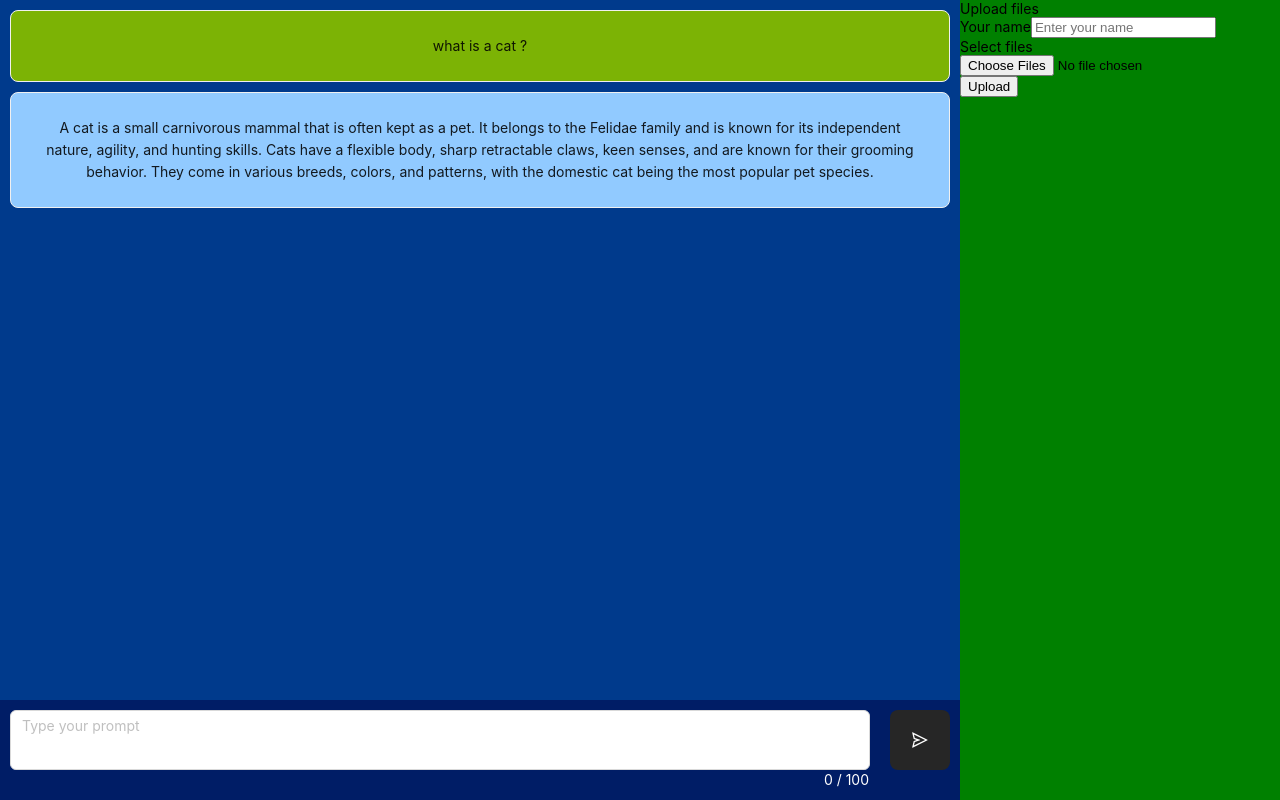
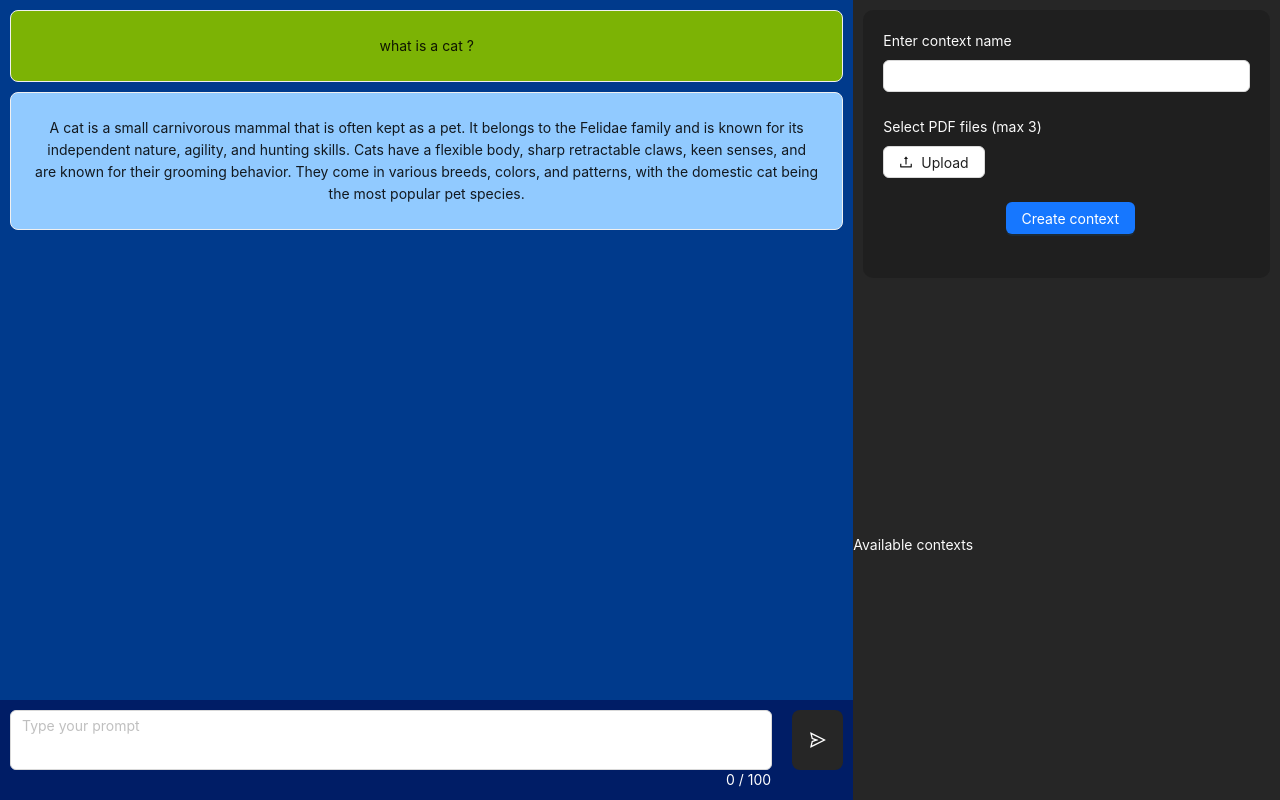
Before and after one commit to soumyaprakashdatta/ai_chat_app, a React (Vite) app: page / in a window 1280 px wide. Built offline with nearby package versions, Linux system fonts and the light colour scheme.

Commit message:
file upload section built

```diff
--- a/src/App.jsx
+++ b/src/App.jsx
@@ -9,7 +9,7 @@ function App() {
   return (
     <Row style={{ backgroundColor: 'yellow' }}>
       <Col
-        span={18}
+        span={16}
         style={{
           backgroundColor: '#262626',
           height: '100vh',
@@ -17,7 +17,7 @@ function App() {
       >
         <Chat />
       </Col>
-      <Col span={6} style={{ backgroundColor: 'green', height: '100vh' }}>
+      <Col span={8} style={{ backgroundColor: 'green', height: '100vh' }}>
         <ChatContext />
       </Col>
     </Row>
--- a/src/Chat.jsx
+++ b/src/Chat.jsx
@@ -125,7 +125,7 @@ function Chat() {
             style={{
               display: 'flex',
               justifyContent: 'space-around',
-              'align-items': 'center',
+              alignItems: 'center',
               padding: '10px',
             }}
           >
--- a/src/ChatContext.jsx
+++ b/src/ChatContext.jsx
@@ -1,18 +1,22 @@
-import React from 'react'
-import { useState } from 'react'
+import React, { useState } from 'react'
+import { Row, Col, Button, Form, Input, Upload } from 'antd'
+import { UploadOutlined } from '@ant-design/icons'
 
 function ChatContext() {
   let [loading, setLoading] = useState(false)
   let [error, setError] = useState(null)
 
-  async function submitForm(e) {
-    e.preventDefault()
-    const name = document.getElementById('name')
-    const files = document.getElementById('files')
+  const [form] = Form.useForm()
+
+  async function submitNewForm(values) {
+    let name = values.name
+    let files = values.files
+
     const formData = new FormData()
-    formData.append('name', name.value)
-    for (let i = 0; i < files.files.length; i++) {
-      formData.append('files', files.files[i])
+    formData.append('name', name)
+    for (let i = 0; i < files.length; i++) {
+      console.log(files[i])
+      formData.append('files', files[i].originFileObj)
     }
 
     try {
@@ -24,6 +28,7 @@ function ChatContext() {
       })
       let res = await raw.json()
       console.log(`successfully uploaded files, res=${JSON.stringify(res)}`)
+      form.resetFields()
     } catch (ex) {
       console.error(`error while uploading files, err=${JSON.stringify(ex)}`)
       setError(JSON.stringify(ex))
@@ -31,25 +36,94 @@ function ChatContext() {
     setLoading(false)
   }
 
+  const getFile = (e) => {
+    if (Array.isArray(e)) {
+      return e
+    }
+    return e && e.fileList
+  }
+
   return (
-    <div>
-      <div>Upload files</div>
-      <form id="form" onSubmit={submitForm}>
-        <div>
-          <label for="name">Your name</label>
-          <input name="name" id="name" placeholder="Enter your name" />
-        </div>
-        <div>
-          <label for="files">Select files</label>
-          <input id="files" type="file" multiple />
-        </div>
-        <button type="submit" disabled={loading}>
-          Upload
-        </button>
-      </form>
+    <Row
+      style={{ backgroundColor: '#262626', color: '#fafafa', height: '100vh' }}
+    >
+      <Col
+        span={24}
+        style={{
+          padding: '10px',
+        }}
+      >
+        <Form
+          name="context-form"
+          style={{
+            maxWidth: '100%',
+            backgroundColor: '#1f1f1f',
+            color: '#fafafa',
+            padding: '20px',
+            borderRadius: '10px',
+          }}
+          onFinish={submitNewForm}
+          autoComplete="off"
+          form={form}
+          layout="vertical"
+        >
+          <Form.Item
+            label={
+              <label style={{ color: '#fafafa' }}>Enter context name</label>
+            }
+            name="name"
+            style={{
+              color: '#fafafa',
+            }}
+          >
+            <Input />
+          </Form.Item>
+          <Form.Item
+            label={
+              <label style={{ color: '#fafafa' }}>
+                Select PDF files (max 3)
+              </label>
+            }
+            htmlFor="files"
+            name="files"
+            getValueFromEvent={getFile}
+          >
+            <Upload
+              accept=".pdf"
+              beforeUpload={(file) => false}
+              multiple={true}
+              maxCount={3}
+              showUploadList={true}
+            >
+              <Button icon={<UploadOutlined style={{ color: '#141414' }} />}>
+                Upload
+              </Button>
+            </Upload>
+          </Form.Item>
+
+          <Form.Item
+            wrapperCol={{
+              offset: 8,
+              span: 16,
+            }}
+          >
+            <Button
+              type="primary"
+              htmlType="submit"
+              disabled={loading}
+              loading={loading}
+            >
+              Create context
+            </Button>
+          </Form.Item>
+        </Form>
+      </Col>
       {loading ? <div>Uploading files ...</div> : null}
       {error ? <div>Error while uploading files, err={error}</div> : null}
-    </div>
+      <Col span={24}>
+        <div>Available contexts</div>
+      </Col>
+    </Row>
   )
 }
 
--- a/src/main.css
+++ b/src/main.css
@@ -14,3 +14,15 @@ body {
 .ant-input-data-count {
     color: white!important;
 }
+
+.ant-upload-list-item-name {
+  color: #fafafa !important;
+}
+
+.ant-upload-icon > .anticon {
+    color: #fafafa !important;
+}
+
+.ant-upload-list-item .anticon {
+    color: #fafafa !important;
+}
```
